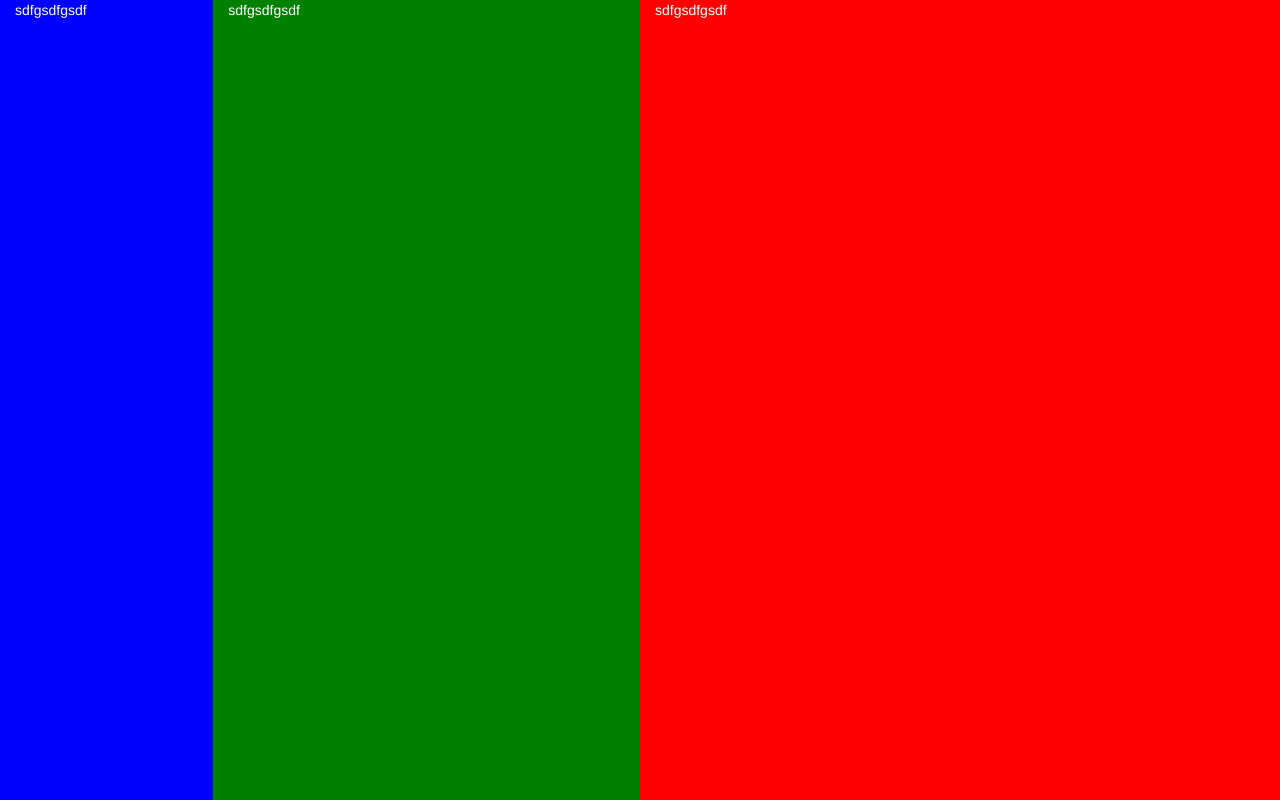
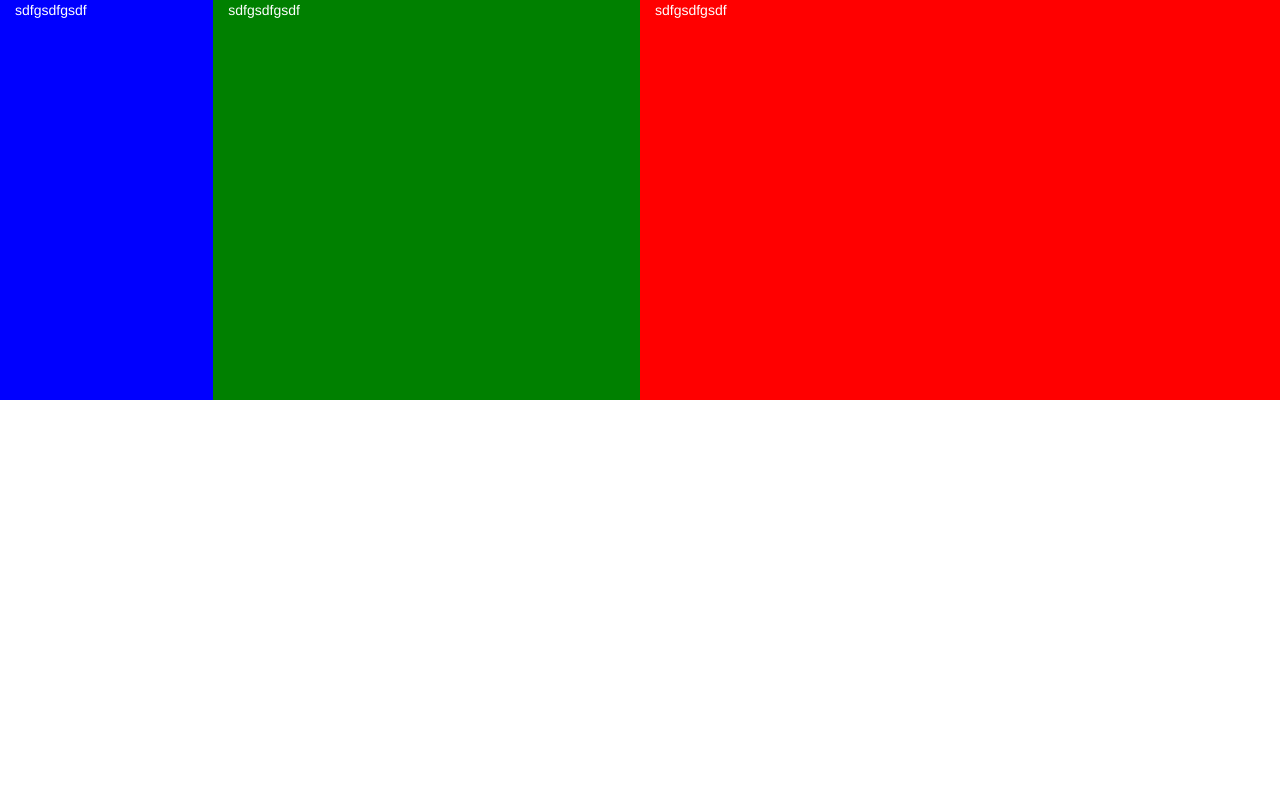
Before and after one commit to spencer-shadley/austinparks, a website: page index.html in a window 1280 px wide. Drawn offline with nearby package versions, Linux system fonts and the light colour scheme.

Commit message:
full height changes

```diff
--- a/index.html
+++ b/index.html
@@ -33,28 +33,30 @@
 		{
 		    width: 100%;
 		}
-		header
-		{
-		    background: green;
-		    height: 50px;
-		}
-
 		.row
 		{
 		    height: 100%;
 		}
 
 		@media(max-width:767px){
-			height: 100%;
+			.row {
+		    	height: 50%;
+			}
 		}
 		@media(min-width:768px){
-			height: 100%;
+			.row {
+		    	height: 50%;
+			}
 		}
 		@media(min-width:992px){
-			height: 50%;
+			.row {
+		    	height: 50%;
+			}
 		}
 		@media(min-width:1200px){
-			height: 50%;
+			.row {
+		    	height: 50%;
+			}
 		}
 	</style>
 
```
